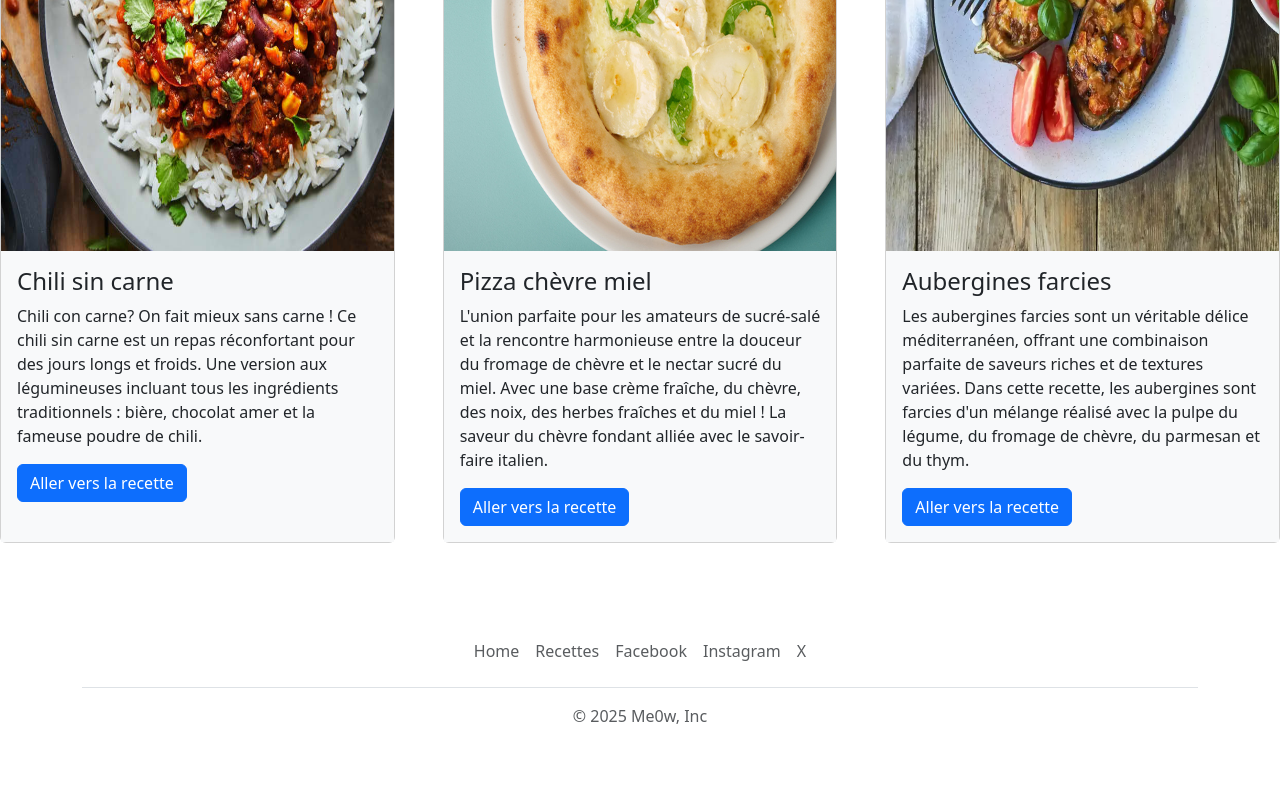
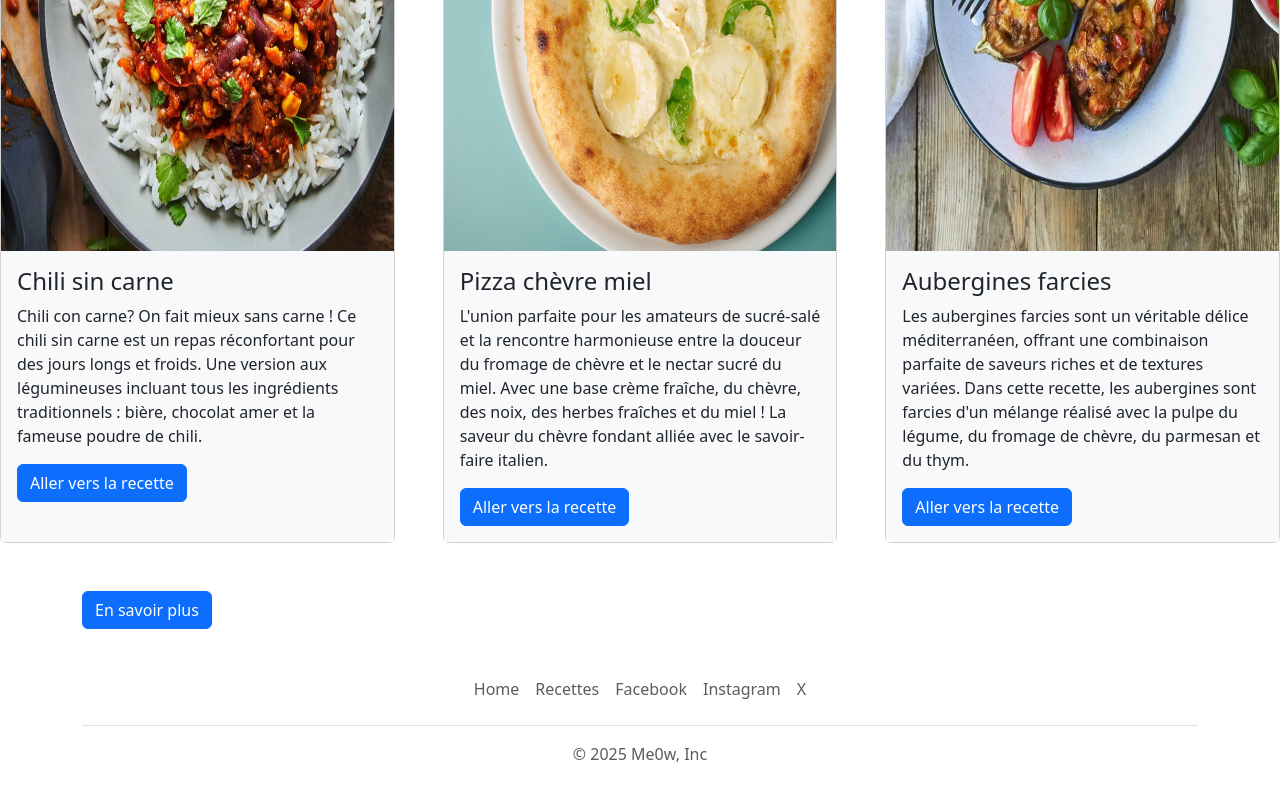
Before and after one commit to ME0WGE/livre-des-recettes, a website: page public/pages/charlotte.html in a window 1280 px wide. Shown: the part 514-1314 px from the top of the page. Drawn offline with nearby package versions, Linux system fonts and the light colour scheme.

Commit message:
lien en savoir plus

```diff
--- a/public/pages/charlotte.html
+++ b/public/pages/charlotte.html
@@ -144,6 +144,12 @@
               </div>
             </div>
           </section>
+
+    <!--Bouton vers site Charlotte-->
+    <div class="container">
+        <a href="https://me0wge.github.io/livre-des-recettes/" class="btn btn-primary">En savoir plus</a>
+    </div>
+
     <!-- FOOTER -->
     <div class="container">
       <footer class="py-3 my-4">
```
